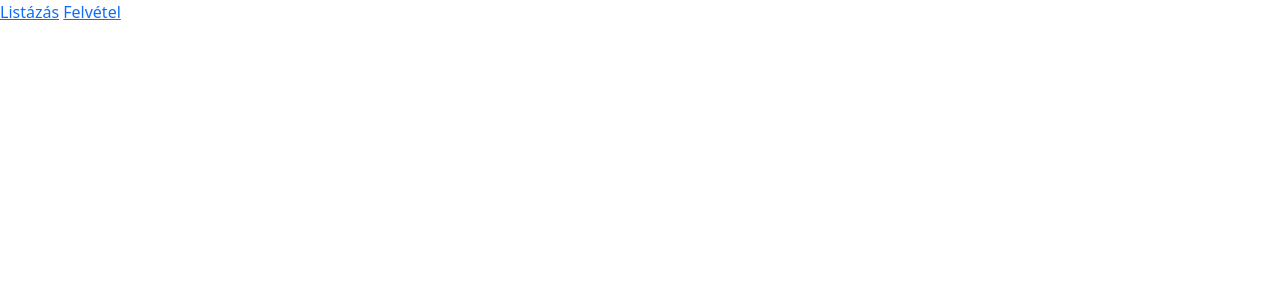
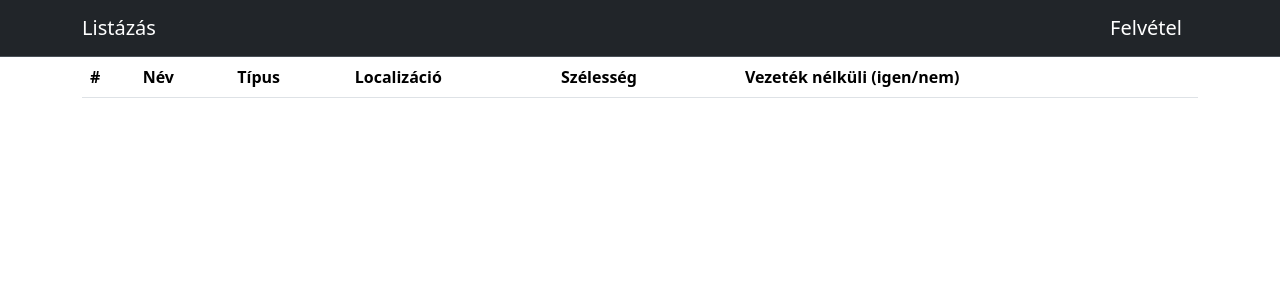
Before and after one commit to AriaBartha/BarthaAriana_php_elso, a PHP site: page / in a window 1280 px wide. Before the commit the part shown is almost empty. Shown: the top 300 px of the page. Run offline with PHP 8.4, Linux system fonts and the light colour scheme; lists and menus that the app fills with data are empty.

Commit message:
Navbar bootstrappel formázva

```diff
--- a/index.php
+++ b/index.php
@@ -5,16 +5,26 @@
     <meta name="viewport" content="width=device-width, initial-scale=1.0">
     <title>Listázás</title>
     <link href="https://cdn.jsdelivr.net/npm/bootstrap@5.3.2/dist/css/bootstrap.min.css" rel="stylesheet" integrity="sha384-T3c6CoIi6uLrA9TneNEoa7RxnatzjcDSCmG1MXxSR1GAsXEV/Dwwykc2MPK8M2HN" crossorigin="anonymous">
+    <script src="https://cdn.jsdelivr.net/npm/bootstrap@5.3.2/dist/js/bootstrap.bundle.min.js" integrity="sha384-C6RzsynM9kWDrMNeT87bh95OGNyZPhcTNXj1NW7RuBCsyN/o0jlpcV8Qyq46cDfL" crossorigin="anonymous"></script>
 </head>
 <body>
-    <nav>
-        <a href="index.php">Listázás</a>
-        <a href="felvetel.php">Felvétel</a>
+    <nav class="navbar bg-dark border-bottom border-body" data-bs-theme="dark" fixed-top bg-body-tertiary>
+        <div class="container-md">
+            <a class="navbar-brand" href="index.php">Listázás</a>
+            <a class="navbar-brand" href="felvetel.php">Felvétel</a>
+        </div>
     </nav>
     <main class="container">
         <table class="table table-striped table-hover">
             <thead>
-                <tr></tr>
+                <tr>
+                    <th>#</th>
+                    <th>Név</th>
+                    <th>Típus</th>
+                    <th>Localizáció</th>
+                    <th>Szélesség</th>
+                    <th>Vezeték nélküli (igen/nem)</th>
+                </tr>
             </thead>
             <tbody>
 
```
Also changed, not shown: felvetel.php (+9 -3 lines).
